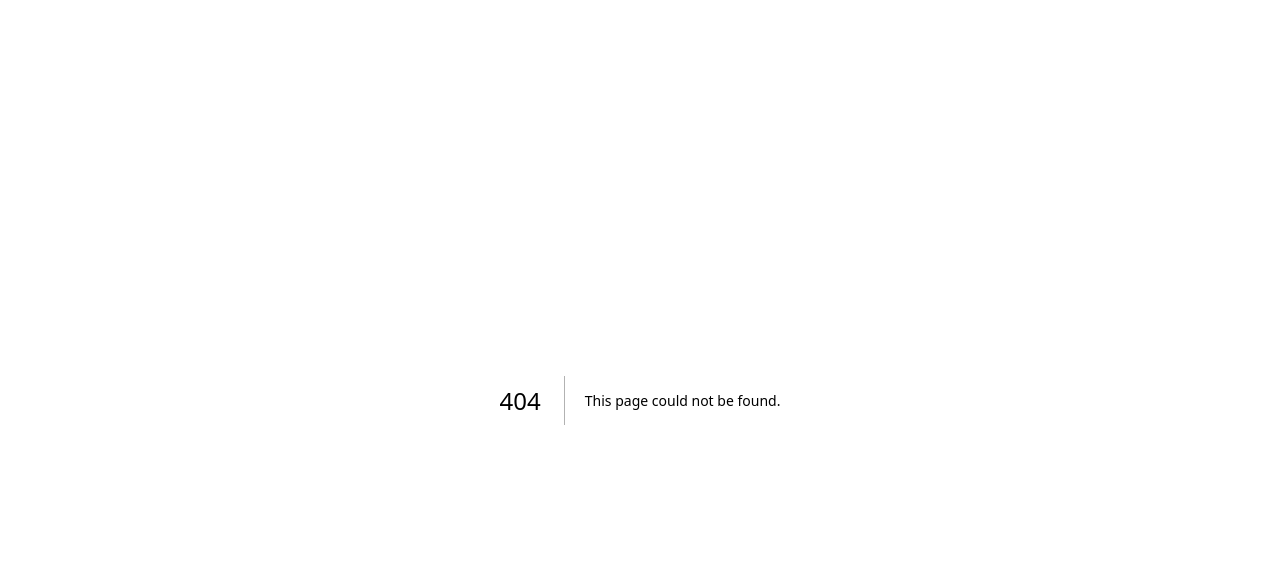
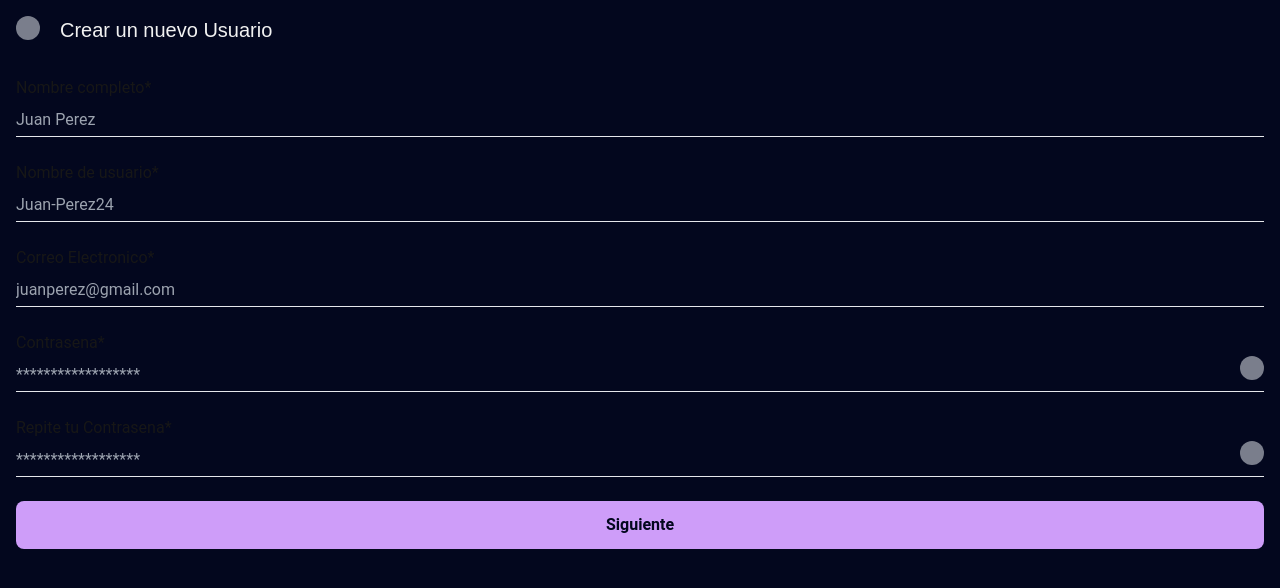
Before and after one commit to igrowker/i004-crewland-front, a Next.js app: page /auth/register in a window 1280 px wide. Before the commit this address had no page. Shown: the top 588 px of the page. Built offline with nearby package versions, Linux system fonts and the light colour scheme.

Commit message:
feat: implementacion de esquema basico del registro

```diff
--- /dev/null
+++ b/src/app/auth/register/page.tsx
@@ -0,0 +1,44 @@
+import ReusableInput from "@/components/ReusableInput";
+
+export default function Register() {
+  return (
+    <section className="bg-background min-h-screen">
+      <div className="flex gap-5 p-4">
+        <span className="w-6 h-6 bg-slate-100/50 block rounded-full"></span>
+        <h1 className="font-title font-medium text-xl text-customWhite">
+          Crear un nuevo Usuario
+        </h1>
+      </div>
+      <form className="flex flex-col mx-4 py-4 gap-6">
+        <ReusableInput
+          label="Nombre completo"
+          placeholder="Juan Perez"
+        />
+        <ReusableInput
+          label="Nombre de usuario"
+          placeholder="Juan-Perez24"
+        />
+        <ReusableInput
+          type="email"
+          label="Correo Electronico"
+          placeholder="juanperez@gmail.com"
+        />
+        <ReusableInput
+          type="password"
+          label="Contrasena"
+          password={true}
+          placeholder="******************"
+        />
+        <ReusableInput
+          type="password"
+          label="Repite tu Contrasena"
+          password={true}
+          placeholder="******************"
+        />
+        <button type="submit" className="text-center bg-primary text-background rounded-lg py-3 font-bold">
+          Siguiente
+        </button>
+      </form>
+    </section>
+  )
+}
--- /dev/null
+++ b/src/components/ReusableInput.tsx
@@ -0,0 +1,43 @@
+"use client"
+import { useState } from 'react'
+
+interface ReusableInputProps {
+  label: string;
+  type?: string;
+  placeholder: string;
+  password?: boolean;
+}
+
+export default function ReusableInput({ label, type, placeholder, password }: ReusableInputProps) {
+  const [toggleType, setToggleType] = useState<boolean>(false);
+
+  return (
+    <div className="flex flex-col gap-2 relative">
+      <label htmlFor={label}>{label}*</label>
+      {password ? (
+        // inputs solamente para tipo password
+        <>
+          <input
+            id={label}
+            type={toggleType ? "text" : "password"}
+            className="outline-none bg-transparent border-b pb-1"
+            placeholder={placeholder}
+          />
+          <span
+            onClick={()=>setToggleType(!toggleType)}
+            className="w-6 h-6 bg-slate-100/50 block absolute bottom-3 right-0 rounded-full"
+          />
+        </>
+      ) : (
+        // inputs para cualquier tipo
+        <input
+          id={label}
+          type={type || 'text'}
+          className="outline-none bg-transparent border-b pb-1"
+          placeholder={placeholder}
+        />
+      )}
+
+    </div>
+  )
+}
```
